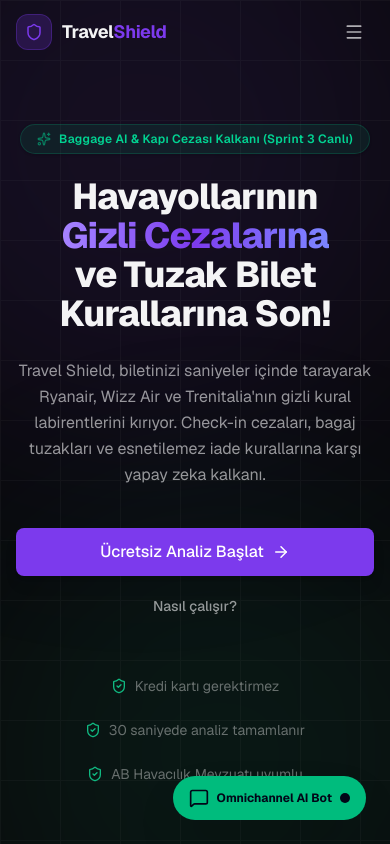
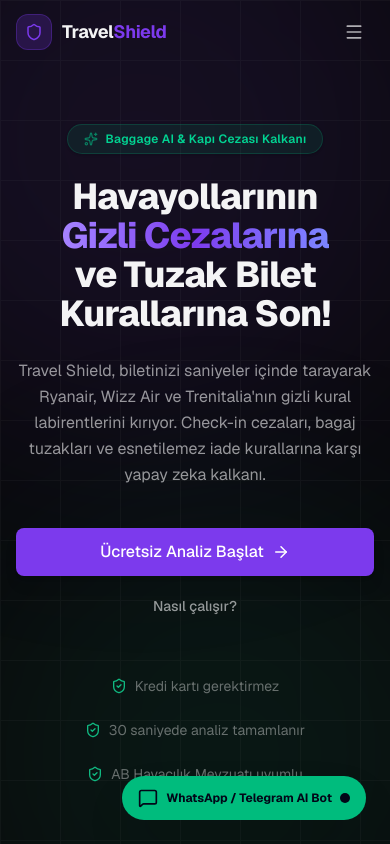
Before and after one commit to mnwrdmr/Travel-shield, a Next.js app: page / in a window 390 px wide. Shown: the top 844 px of the page. Built offline with nearby package versions, Linux system fonts and the light colour scheme.

Commit message:
fix(ui): update Navbar links, remove Sprint 3 internal terms, fix hydration style warning, and refine Omnichannel Chatbot UX

```diff
--- a/src/components/landing/BaggageTeaser.tsx
+++ b/src/components/landing/BaggageTeaser.tsx
@@ -5,7 +5,7 @@
 
 export default function BaggageTeaser() {
   return (
-    <section className="py-16 bg-gradient-to-b from-slate-900 to-slate-950 text-white relative overflow-hidden">
+    <section id="baggage-teaser" className="py-16 bg-gradient-to-b from-slate-900 to-slate-950 text-white relative overflow-hidden">
       {/* Background Glow */}
       <div className="absolute top-1/2 left-1/2 -translate-x-1/2 -translate-y-1/2 w-[500px] h-[500px] bg-emerald-500/10 rounded-full blur-3xl pointer-events-none" />
 
@@ -16,7 +16,7 @@
           <div className="space-y-6">
             <div className="inline-flex items-center gap-2 px-3 py-1.5 rounded-full bg-emerald-500/10 border border-emerald-500/20 text-emerald-400 text-xs font-semibold">
               <Sparkles size={14} className="animate-pulse" />
-              <span>Sprint 3 Canlı Özellik: 3D Baggage AI</span>
+              <span>Yapay Zeka Destekli 3D Bagaj Taraması</span>
             </div>
 
             <h2 className="text-3xl sm:text-4xl font-extrabold text-white tracking-tight leading-tight">
--- a/src/components/landing/ChatbotModal.tsx
+++ b/src/components/landing/ChatbotModal.tsx
@@ -82,7 +82,7 @@
         className="fixed bottom-6 right-6 z-50 flex items-center gap-2 rounded-full bg-emerald-500 hover:bg-emerald-400 text-slate-950 px-4 py-3 font-bold shadow-2xl transition-all hover:scale-105 group"
       >
         <MessageSquare size={20} className="group-hover:rotate-12 transition-transform" />
-        <span className="text-xs sm:text-sm">Omnichannel AI Bot</span>
+        <span className="text-xs sm:text-sm">WhatsApp / Telegram AI Bot</span>
         <span className="flex h-2.5 w-2.5 relative">
           <span className="animate-ping absolute inline-flex h-full w-full rounded-full bg-slate-950 opacity-75" />
           <span className="relative inline-flex rounded-full h-2.5 w-2.5 bg-slate-950" />
@@ -92,7 +92,7 @@
       {/* Modal Overlay */}
       {isOpen && (
         <div className="fixed inset-0 z-50 flex items-end sm:items-center justify-center p-0 sm:p-4 bg-slate-950/70 backdrop-blur-sm animate-in fade-in">
-          <div className="w-full sm:max-w-md h-[550px] bg-slate-900 rounded-t-2xl sm:rounded-2xl border border-slate-800 shadow-2xl flex flex-col overflow-hidden">
+          <div className="w-full sm:max-w-md h-[560px] bg-slate-900 rounded-t-2xl sm:rounded-2xl border border-slate-800 shadow-2xl flex flex-col overflow-hidden">
 
             {/* Modal Header */}
             <div className={`p-3.5 flex items-center justify-between transition-colors ${isWa ? "bg-emerald-700 text-white" : "bg-sky-600 text-white"}`}>
@@ -102,37 +102,45 @@
                 </div>
                 <div>
                   <div className="flex items-center gap-1.5">
-                    <span className="font-bold text-sm">Travel Shield AI Bot</span>
+                    <span className="font-bold text-sm">Travel Shield Bot Simülatörü</span>
                     <Sparkles size={13} className="text-yellow-300" />
                   </div>
-                  <p className="text-[11px] text-white/80">Çevrimiçi · Anında Bilet & Bagaj Taraması</p>
+                  <p className="text-[11px] text-white/80">Sitenin Yanı Sıra WhatsApp & Telegram Koruması</p>
                 </div>
               </div>
 
               <div className="flex items-center gap-2">
                 {/* Channel Switcher */}
+                <div className="flex flex-col items-end">
+                  <span className="text-[9px] uppercase tracking-wider text-white/70 font-semibold mb-0.5">Kanal:</span>
                   <div className="flex bg-black/20 p-0.5 rounded-lg text-[10px] font-bold">
                     <button
                       onClick={() => setChannel("WHATSAPP")}
-                    className={`px-2 py-1 rounded-md transition-all ${isWa ? "bg-white text-emerald-800 shadow" : "text-white/70"}`}
+                      className={`px-2 py-0.5 rounded-md transition-all ${isWa ? "bg-white text-emerald-800 shadow" : "text-white/70"}`}
                     >
                       WhatsApp
                     </button>
                     <button
                       onClick={() => setChannel("TELEGRAM")}
-                    className={`px-2 py-1 rounded-md transition-all ${!isWa ? "bg-white text-sky-800 shadow" : "text-white/70"}`}
+                      className={`px-2 py-0.5 rounded-md transition-all ${!isWa ? "bg-white text-sky-800 shadow" : "text-white/70"}`}
                     >
                       Telegram
                     </button>
                   </div>
+                </div>
 
                 <button
                   onClick={() => setIsOpen(false)}
-                  className="p-1 rounded-lg hover:bg-white/10 transition-colors text-white/80"
+                  className="p-1 rounded-lg hover:bg-white/10 transition-colors text-white/80 ml-1"
                 >
                   <X size={18} />
                 </button>
               </div>
+            </div>
+
+            {/* Omnichannel Info Banner */}
+            <div className="px-3.5 py-2 bg-slate-800/90 border-b border-slate-700 text-[11px] text-slate-300 leading-tight">
+              💡 <strong>Çok Kanallı Koruma:</strong> Web sitemizin yanı sıra biletlerinizi doğrudan WhatsApp veya Telegram botlarımıza ileterek anında ceza taraması yapabilirsiniz.
             </div>
 
             {/* Chat Body */}
--- a/src/components/landing/HeroSection.tsx
+++ b/src/components/landing/HeroSection.tsx
@@ -20,12 +20,7 @@
         <div className="absolute -bottom-40 -right-20 w-[500px] h-[500px] rounded-full bg-[var(--color-success)]/8 blur-[100px]" />
         {/* Center subtle grid */}
         <div
-          className="absolute inset-0 opacity-[0.03]"
-          style={{
-            backgroundImage:
-              "linear-gradient(var(--color-foreground) 1px, transparent 1px), linear-gradient(90deg, var(--color-foreground) 1px, transparent 1px)",
-            backgroundSize: "60px 60px",
-          }}
+          className="absolute inset-0 opacity-[0.03] bg-[linear-gradient(to_right,var(--color-foreground)_1px,transparent_1px),linear-gradient(to_bottom,var(--color-foreground)_1px,transparent_1px)] bg-[size:60px_60px]"
         />
       </div>
 
@@ -37,7 +32,7 @@
             className="gap-2 px-4 py-1.5 text-xs sm:text-sm font-semibold rounded-full bg-emerald-500/10 text-emerald-400 border border-emerald-500/20 shadow-sm"
           >
             <Sparkles size={14} className="text-emerald-400 animate-pulse" aria-hidden="true" />
-            Baggage AI & Kapı Cezası Kalkanı (Sprint 3 Canlı)
+            Baggage AI & Kapı Cezası Kalkanı
           </Badge>
         </div>
 
--- a/src/components/landing/Navbar.tsx
+++ b/src/components/landing/Navbar.tsx
@@ -8,6 +8,7 @@
 
 const navLinks = [
   { label: "Engellenen Tuzaklar", href: "#traps" },
+  { label: "Bavul AI Taraması", href: "#baggage-teaser" },
   { label: "Nasıl Çalışır?", href: "#how-it-works" },
   { label: "Chatbot Koruması", href: "#omnichannel" },
   { label: "Özellikler", href: "#features" },
```
Lines whose indentation alone changed are shown as unchanged.
